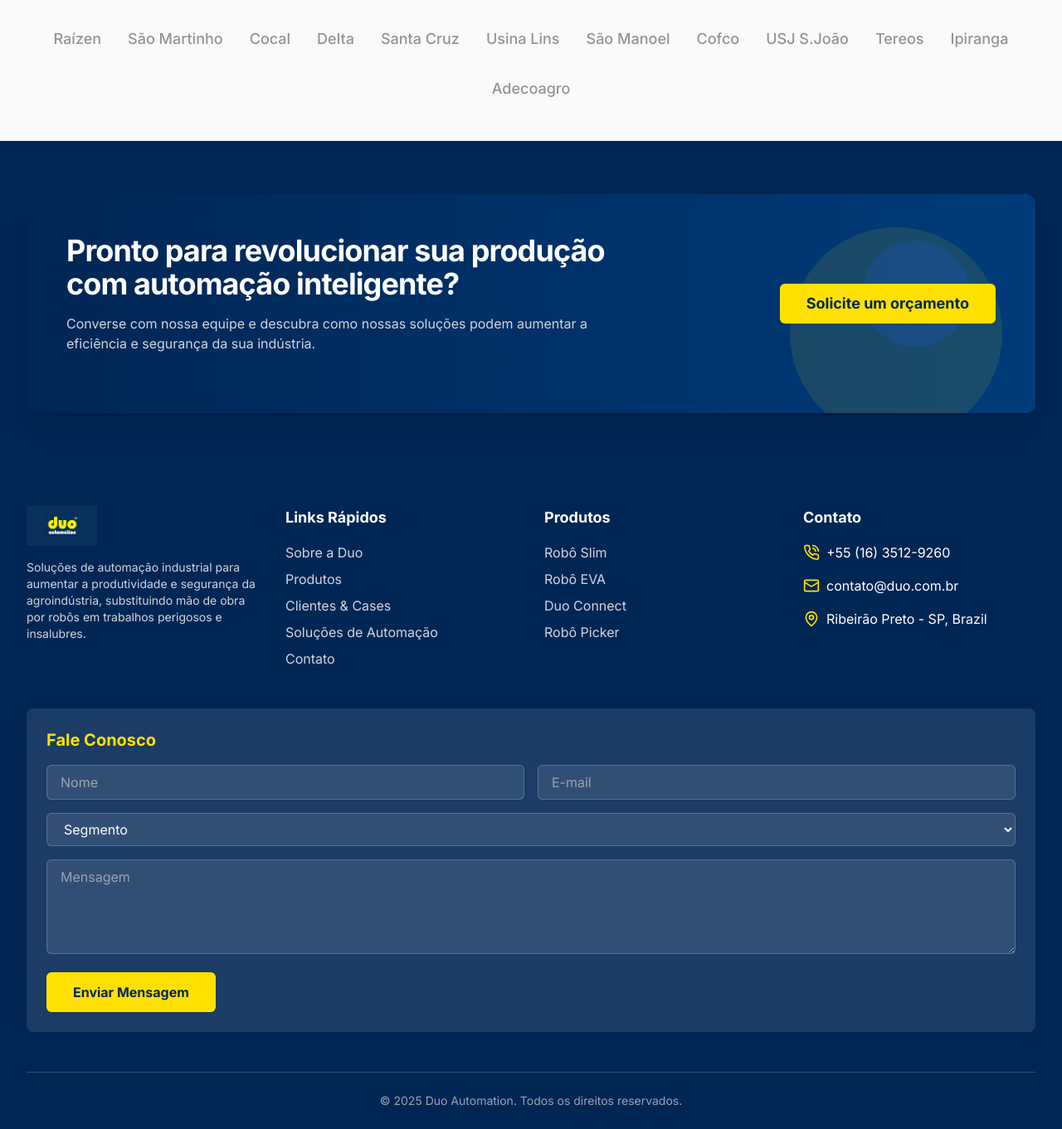
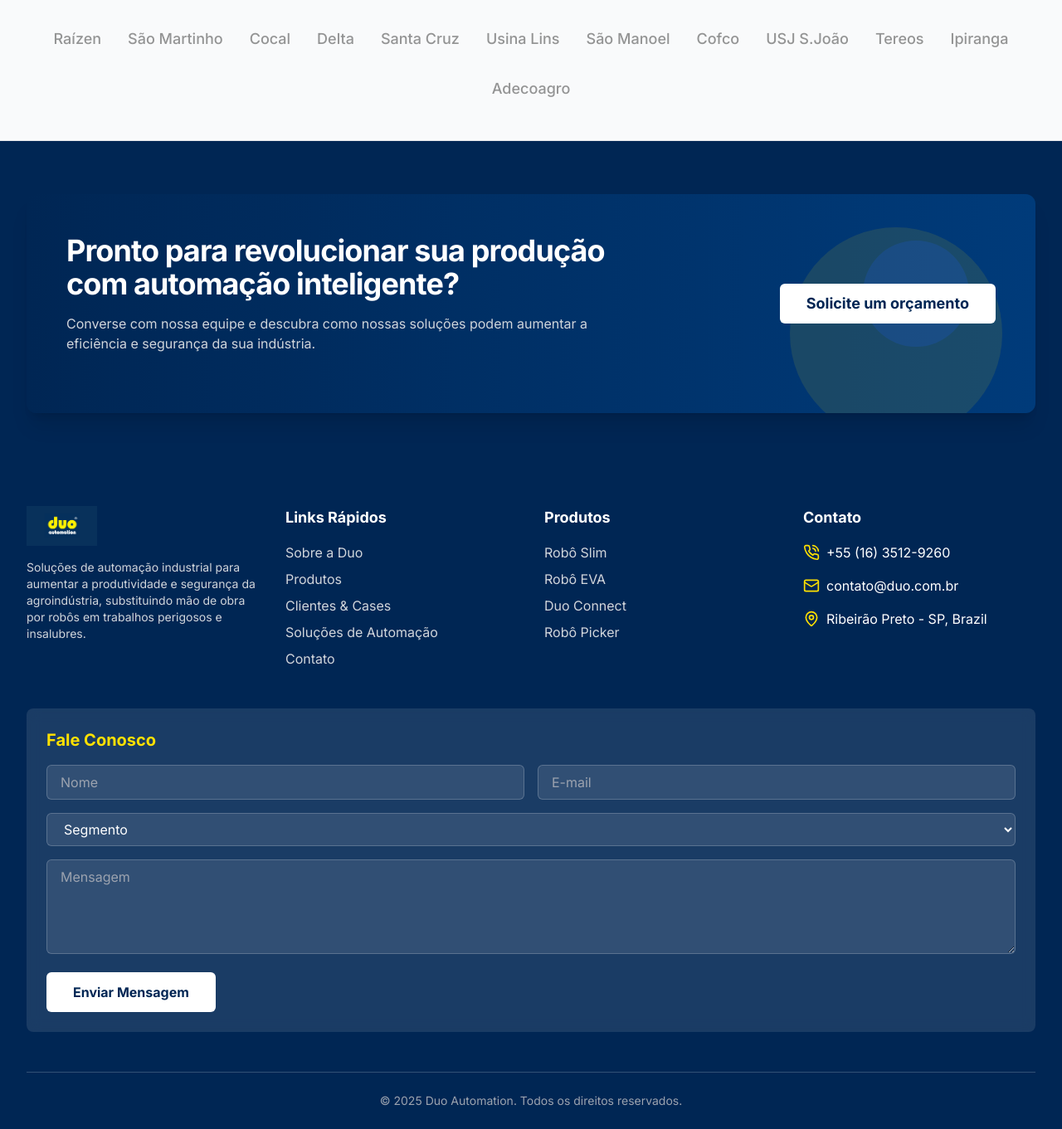
Before and after one commit to rmcarvalheira/duo-automation-reimagine, a React (Vite) app: page / in a window 1280 px wide. Shown: the part 2300-3661 px from the top of the page at 83% size. Built offline with nearby package versions, Linux system fonts and the light colour scheme.

Commit message:
Fix white button text visibility
Ensure text is always visible on white buttons across all pages.

```diff
--- a/src/components/Footer.tsx
+++ b/src/components/Footer.tsx
@@ -137,7 +137,7 @@ const Footer = () => {
             <div className="md:col-span-2">
               <button
                 type="submit"
-                className="w-full md:w-auto px-8 py-3 bg-duo-yellow text-duo-blue font-bold rounded-md hover:bg-duo-yellow/90 transition-colors"
+                className="w-full md:w-auto px-8 py-3 bg-white text-duo-blue font-bold rounded-md hover:bg-white/90 transition-colors"
               >
                 Enviar Mensagem
               </button>
--- a/src/components/home/CTABanner.tsx
+++ b/src/components/home/CTABanner.tsx
@@ -24,7 +24,7 @@ const CTABanner = () => {
               </p>
             </div>
 
-            <Button asChild size="lg" className="bg-duo-yellow text-duo-blue hover:bg-duo-yellow/90 px-8 py-6 text-lg font-bold">
+            <Button asChild size="lg" className="bg-white text-duo-blue hover:bg-white/90 px-8 py-6 text-lg font-bold">
               <Link to="/contato">Solicite um orçamento</Link>
             </Button>
           </div>
--- a/src/pages/Products.tsx
+++ b/src/pages/Products.tsx
@@ -114,7 +114,7 @@ const Products = () => {
                     </ul>
                   </div>
 
-                  <Button asChild className="bg-duo-yellow text-duo-blue hover:bg-duo-yellow/90 font-bold">
+                  <Button asChild className="bg-white text-duo-blue hover:bg-white/90 border-2 border-duo-blue font-bold">
                     <Link to={`/produtos/${product.id}`}>
                       Ver detalhes <ArrowRight className="ml-2 h-4 w-4" />
                     </Link>
```
